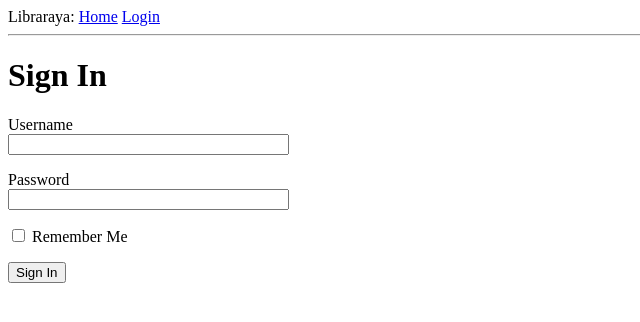
After one commit to Poehavshi/Libraraya, a Flask app: page /login in a window 1280 px wide. The commit adds this page. Shown: the top 322 px of the page, without its empty margins (0-640 px from the left). Run offline with Flask 2, Linux system fonts and the light colour scheme.

Commit message:
Added login form

```diff
--- a/app.py
+++ b/app.py
@@ -1,4 +1,5 @@
+from app import app
 
 
-if __name__ == '__main__':
+if __name__ == "__main__":
     app.run()
--- a/app/__init__.py
+++ b/app/__init__.py
@@ -1,5 +1,8 @@
 from flask import Flask
+from config import Config
+
 
 app = Flask(__name__)
+app.config.from_object(Config)
 
 from app import routes
--- /dev/null
+++ b/app/forms.py
@@ -0,0 +1,14 @@
+from flask_wtf import FlaskForm
+from wtforms import StringField, PasswordField, BooleanField, SubmitField
+from wtforms.validators import DataRequired
+
+
+class LoginForm(FlaskForm):
+    """
+    Form to log in user by username and password with
+    check in to remember user
+    """
+    username = StringField('Username', validators=[DataRequired()])
+    password = PasswordField('Password', validators=[DataRequired()])
+    remember_me = BooleanField('Remember Me')
+    submit = SubmitField('Sign In')
--- a/app/routes.py
+++ b/app/routes.py
@@ -1,12 +1,13 @@
 from app import app
 from flask import render_template
+from app.forms import LoginForm
 
 
 @app.route('/')
 @app.route('/index')
-def hello_world():  # put application's code here
+def hello_world():
     user = {"username": "Arkady"}
-    posts = [
+    books = [
         {
             'author': {'username': 'John'},
             'body': 'Beautiful day in Portland!'
@@ -20,4 +21,10 @@ def hello_world():  # put application's code here
             'body': 'Какая гадость эта ваша заливная рыба!!'
         }
     ]
-    return render_template('index.html', user=user, posts=posts)
+    return render_template('index.html', user=user, books=books)
+
+
+@app.route('/login')
+def login():
+    form = LoginForm()
+    return render_template('login.html', title = 'Login', form = form)
--- a/app/templates/base.html
+++ b/app/templates/base.html
@@ -11,7 +11,10 @@
         </title>
     </head>
     <body>
-        <div>Libraraya: <a href="/index">Home</a></div>
+        <div> Libraraya:
+            <a href="/index">Home</a>
+            <a href="/login">Login</a>
+        </div>
         <hr>
         {% block content %}{% endblock %}
     </body>
--- a/app/templates/index.html
+++ b/app/templates/index.html
@@ -1,7 +1,8 @@
 {% extends "base.html" %}
+
 {% block content %}
     <h1> Hello, {{ user.username }}</h1>
-    {% for post in posts %}
-        <div><p> {{ post.author.username }} says: <b>{{ post.body }}</b></p></div>
+    {% for book in books %}
+        <div><p> {{ book.author.username }} written: <b>{{ book.body }}</b></p></div>
     {% endfor %}
 {% endblock %}
--- /dev/null
+++ b/app/templates/login.html
@@ -0,0 +1,19 @@
+{% extends "base.html" %}
+
+{% block content %}
+    <h1>Sign In</h1>
+    <form action="" method="post" novalidate>
+        <!-- form.hidden tag to prevent CSRF attack -->
+        {{ form.hidden_tag() }}
+        <p>
+            {{  form.username.label }} <br>
+            {{  form.username(size=32) }}
+        </p>
+        <p>
+            {{  form.password.label }} <br>
+            {{  form.password(size=32) }}
+        </p>
+        <p> {{ form.remember_me() }} {{ form.remember_me.label }}</p>
+        <p> {{ form.submit() }}</p>
+    </form>
+{% endblock %}
```
Also changed, not shown: config.py (added, +12 -0 lines), README.md (added), readme.md (deleted).
